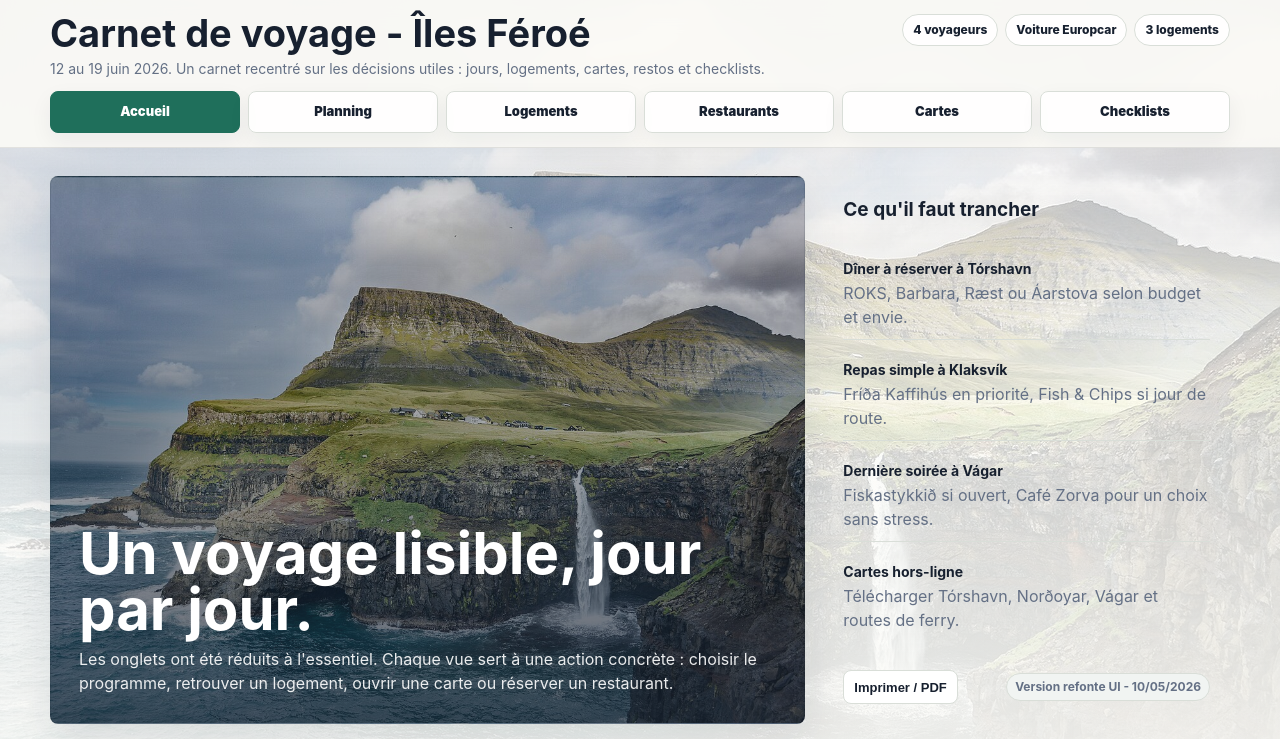
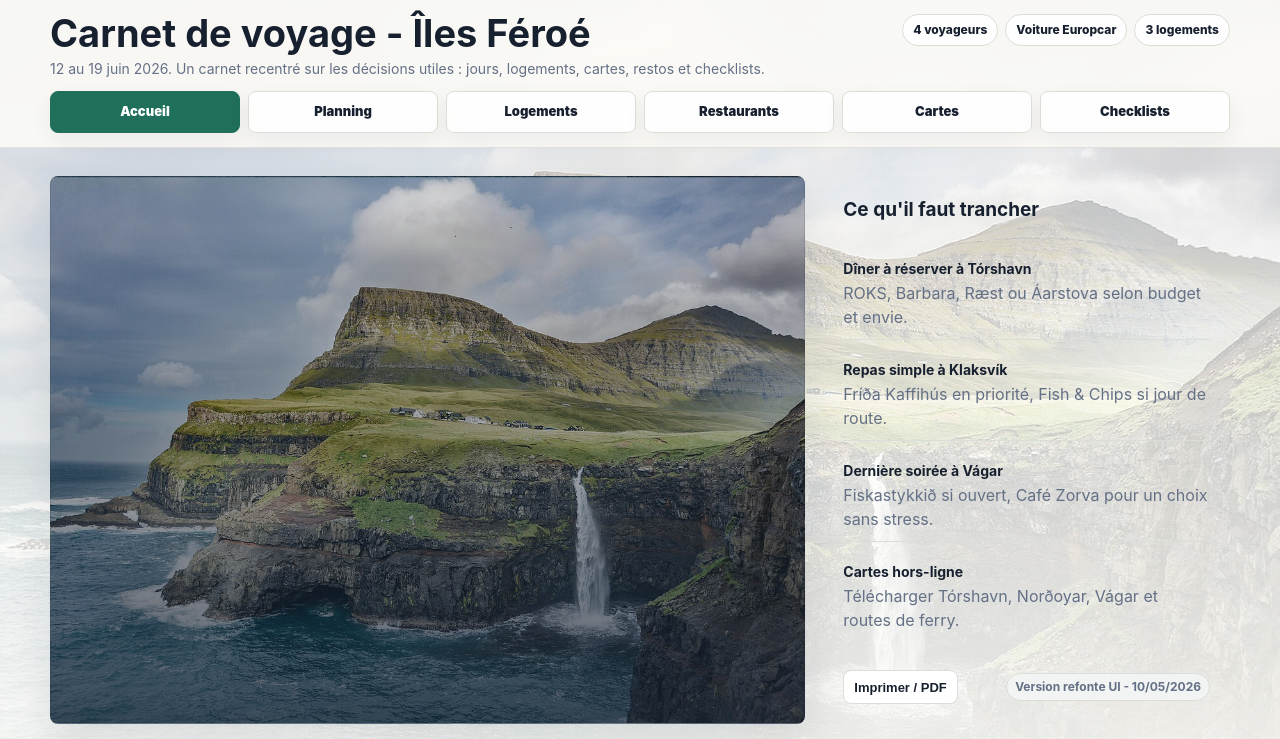
Before and after one commit to VALENTIN44220/ILEFEROE, a plain HTML site: page index.html in a window 1280 px wide. Shown: the top 739 px of the page. Drawn offline with Linux system fonts and the light colour scheme.

Commit message:
Retire le texte du visuel d'accueil

```diff
--- a/index.html
+++ b/index.html
@@ -540,12 +540,7 @@
   <main class="shell">
     <section class="view active" id="dashboard">
       <div class="hero">
-        <div class="hero-card">
-          <div>
-            <h2>Un voyage lisible, jour par jour.</h2>
-            <p>Les onglets ont été réduits à l'essentiel. Chaque vue sert à une action concrète : choisir le programme, retrouver un logement, ouvrir une carte ou réserver un restaurant.</p>
-          </div>
-        </div>
+        <div class="hero-card" aria-label="Paysage des Îles Féroé"></div>
 
         <aside class="today-card">
           <h2>Ce qu'il faut trancher</h2>
```
